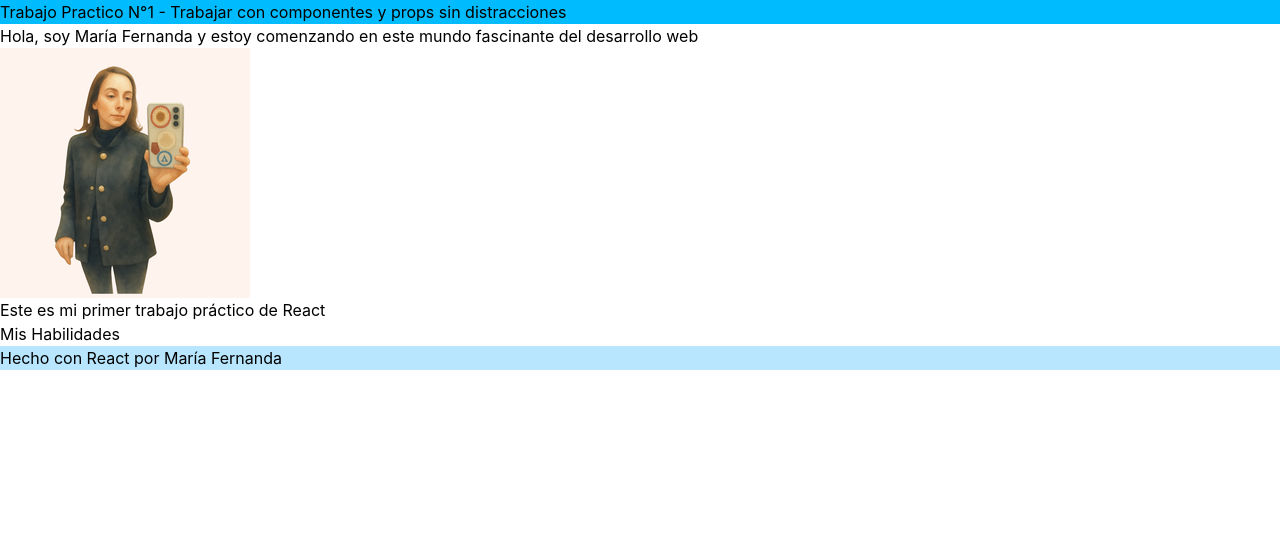
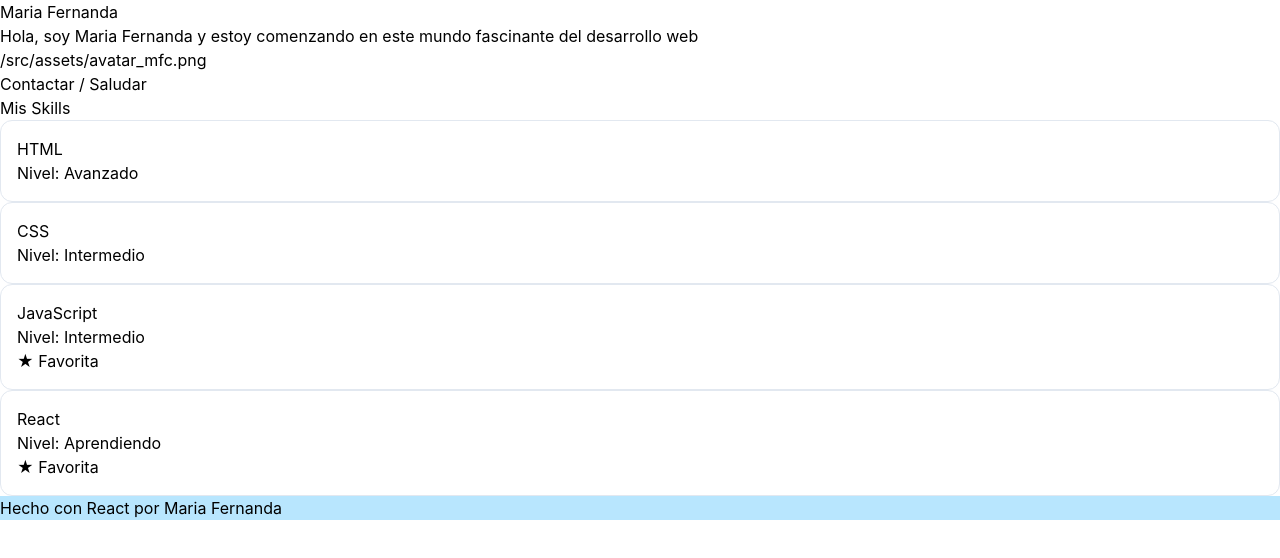
Before and after one commit to maferca24/DDW-c5-m4-s1-tp1, a React (Vite) app: page / in a window 1280 px wide. Shown: the top 558 px of the page. Built offline with nearby package versions, Linux system fonts and the light colour scheme.

Commit message:
intento agregar imagen

```diff
--- a/src/App.jsx
+++ b/src/App.jsx
@@ -1,25 +1,21 @@
-import './App.css'
+import ProfileHeader from './components/ProfileHeader';
+import SkillsList from './components/SkillsList';
 import Footer from './components/Footer';
-import Header from './components/Header';
-import SkillsList from './components/SkillsList';
 
 function App() {
-  const name = "María Fernanda"; //
-  const phrase = "Hola, soy " + name + " y estoy comenzando en este mundo fascinante del desarrollo web"; //
-  const avatar = "/src/assets/avatar_mfc.png"; //
+  const name = "Maria Fernanda";
+  const phrase = "Hola, soy " + name + " y estoy comenzando en este mundo fascinante del desarrollo web";
+  const photo = "/src/assets/avatar_mfc.png";
 
   return (
-    <>
-    <Header>
-    </Header>
-      <h1>{phrase}</h1>
-      <img src={avatar} alt="Avatar de Fernanda" />
-      <p>Este es mi primer trabajo práctico de React</p>
-      <SkillsList/>
+    <div>
+      <main>
+        <ProfileHeader name={name} phrase={phrase} photo={photo} />
+        <SkillsList/>
+      </main>
       <Footer author={name} />
-
-    </>
-  )
+    </div>
+  );
 }
 
-export default App
+export default App;
--- a/src/components/ProfileHeader.jsx
+++ b/src/components/ProfileHeader.jsx
@@ -0,0 +1,20 @@
+export default function ProfileHeader({ name, phrase, photo }) {
+
+  const handleClick = () => {
+    alert(`¡Hola! Gracias por visitar el perfil de ${name}`);
+  };
+
+  return (
+    <header >
+      <h1 >{name}</h1>
+      <p >{phrase}</p>
+     <p> {photo} </p>
+      <button
+        onClick={handleClick}
+        className=""
+      >
+        Contactar / Saludar
+      </button>
+    </header>
+  );
+}
--- a/src/components/SkillCard.jsx
+++ b/src/components/SkillCard.jsx
@@ -0,0 +1,16 @@
+export default function SkillCard({ name, level, isFavorite }) {
+  return (
+    <div className="p-4 border border-slate-200 rounded-xl ">
+      <div>
+        <h3>{name}</h3>
+        <p >Nivel: {level}</p>
+      </div>
+      {/* Muestra el badge solo si isFavorite es true */}
+      {isFavorite && (
+        <span >
+          ★ Favorita
+        </span>
+      )}
+    </div>
+  );
+}
--- a/src/components/SkillsList.jsx
+++ b/src/components/SkillsList.jsx
@@ -1,20 +1,19 @@
 import { skills } from '../data/skills';
+import SkillCard from './SkillCard';
 
 export default function SkillsList() {
   return (
     <section >
-            <h2> Mis Habilidades</h2>
-            <div>
+      <h2 >Mis Skills</h2>
+      <div >
         {skills.map((skill) => (
-                    <p>Hecho con React por {skill.name}</p>,
-                    console.log(skill.id),
-                    console.log(skill.name),
-                    console.log(skill.level),
-                    console.log(skill.isFavorite)
-
-                ))
-
-                }
+          <SkillCard
+            key={skill.id}
+            name={skill.name}
+            level={skill.level}
+            isFavorite={skill.isFavorite}
+          />
+        ))}
       </div>
     </section>
   );
```
Lines whose indentation alone changed are shown as unchanged.
